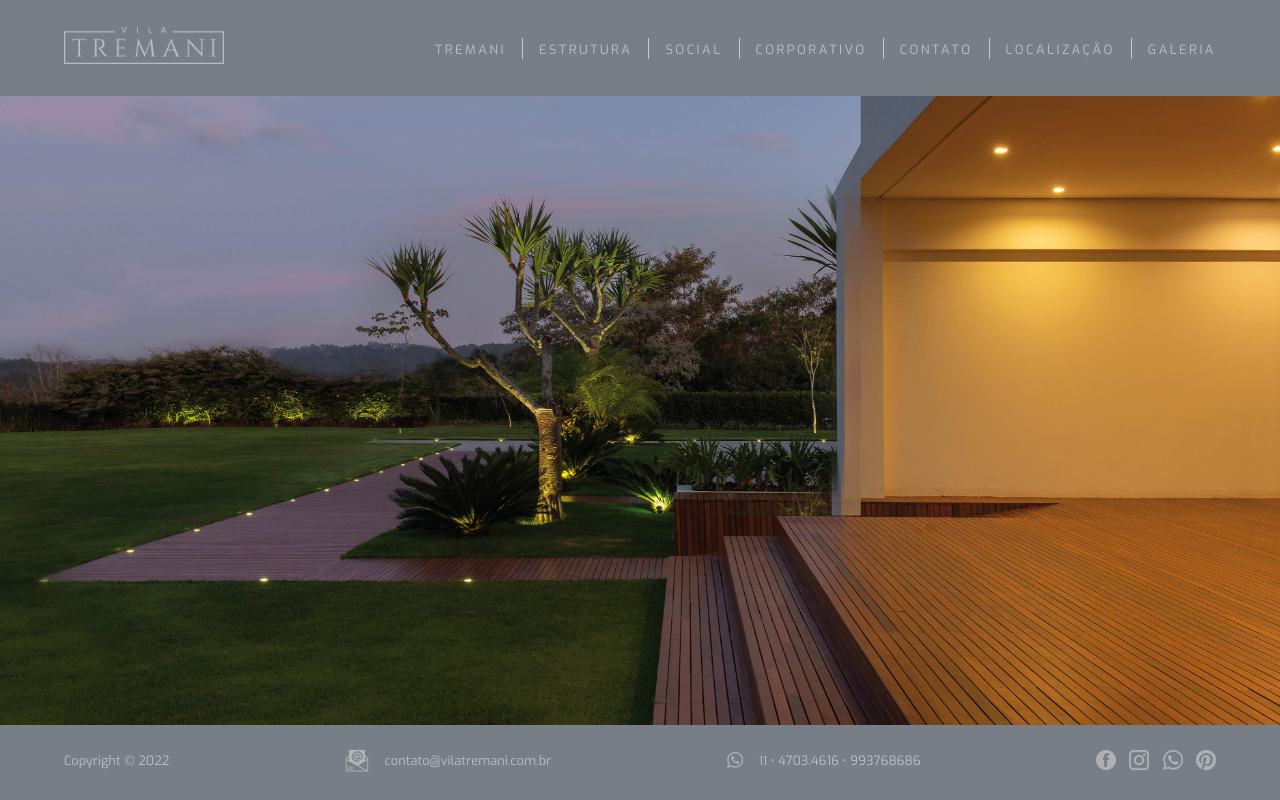
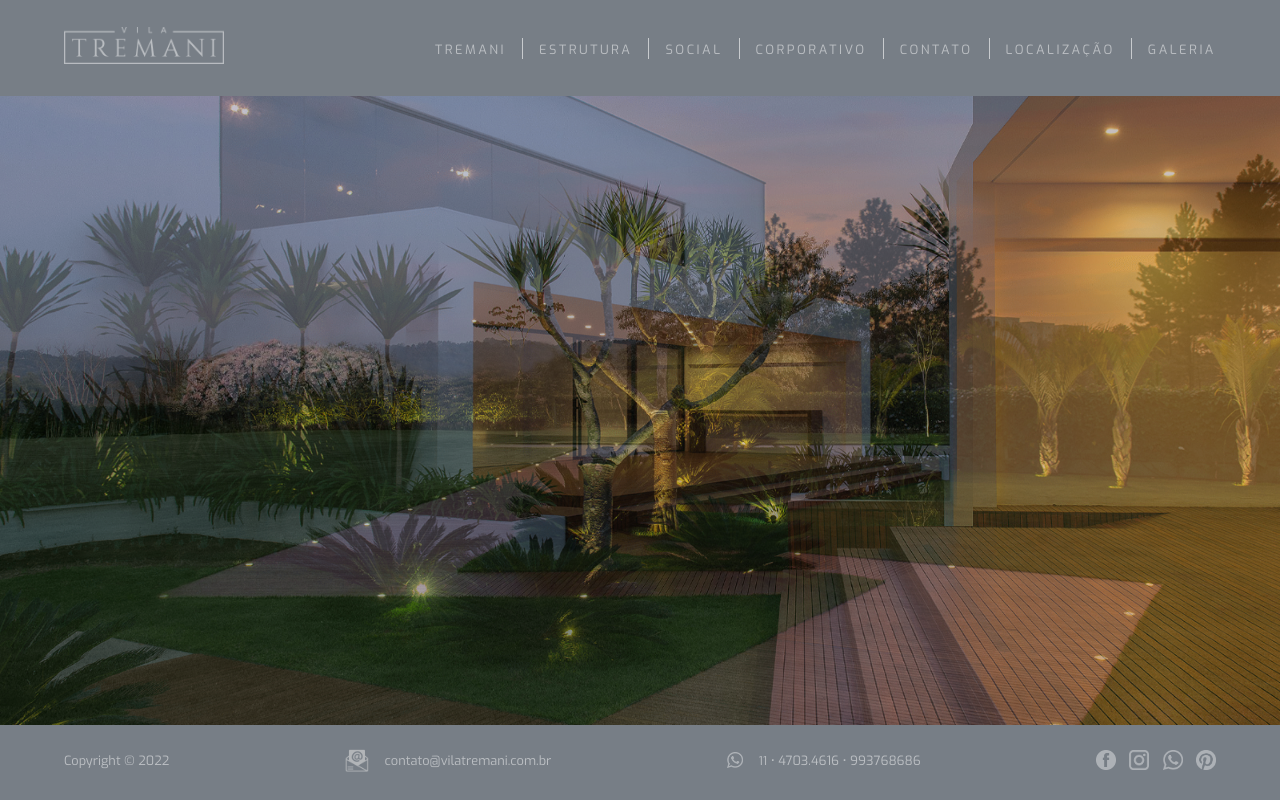
Before and after one commit to senaarth/tremani, a Next.js app: page / in a window 1280 px wide. Built offline with nearby package versions, Linux system fonts and the light colour scheme.

Commit message:
video bg

```diff
--- a/src/components/Footer/styles.ts
+++ b/src/components/Footer/styles.ts
@@ -2,6 +2,7 @@ import styled from "styled-components";
 
 export const Container = styled.div`
   width: 100%;
+  z-index: 99;
 
   display: flex;
   flex-direction: column;
--- a/src/pages/index.tsx
+++ b/src/pages/index.tsx
@@ -1,7 +1,7 @@
 import React from "react";
 import Head from "next/head";
 
-import { Container } from "../styles/Home";
+import { Container, Video } from "../styles/Home";
 
 /**
  * Home Page
@@ -24,7 +24,9 @@ export default function Home(): JSX.Element {
       <Head>
         <title>Home | Vila Tremani</title>
       </Head>
-      <img src="/images/foto1.jpg" alt="Background" />
+      <Video autoPlay muted loop>
+        <source src="/videos/movie_mobile.mp4" type="video/mp4" />
+      </Video>
     </Container>
   );
 }
--- a/src/styles/Home.ts
+++ b/src/styles/Home.ts
@@ -15,69 +15,47 @@ export const Container = styled.div`
     flex: 1;
     object-fit: cover;
   }
-`;
 
-export const Slider = styled.div`
-  width: 100vw;
-
-  position: absolute;
-  top: 0;
-  left: 0;
-
-  background: url(/images/foto1.jpg) center center no-repeat;
   background-size: cover;
 
-  /* animation: slider 60s ease-in infinite; */
+  animation: slider 36s ease-in infinite;
 
   @keyframes slider {
-    10% {
-      background: url(/images/foto1.jpg) center center no-repeat;
+    0% {
+      background: url(/images/home1.jpg) center center no-repeat;
       background-size: cover;
     }
 
-    20% {
-      background: url(/images/foto2.png) center center no-repeat;
-      background-size: cover;
-    }
-
-    30% {
-      background: url(/images/foto3.png) center center no-repeat;
-      background-size: cover;
-    }
-
-    40% {
+    25% {
       background: url(/images/foto4.png) center center no-repeat;
       background-size: cover;
     }
 
     50% {
-      background: url(/images/foto1.jpg) center center no-repeat;
+      background: url(/images/home1.jpg) center center no-repeat;
       background-size: cover;
     }
 
-    60% {
-      background: url(/images/foto2.png) center center no-repeat;
-      background-size: cover;
-    }
-
-    70% {
-      background: url(/images/foto3.png) center center no-repeat;
-      background-size: cover;
-    }
-
-    80% {
+    75% {
       background: url(/images/foto4.png) center center no-repeat;
       background-size: cover;
     }
 
-    90% {
-      background: url(/images/foto1.jpg) center center no-repeat;
-      background-size: cover;
-    }
-
     100% {
-      background: url(/images/foto2.png) center center no-repeat;
+      background: url(/images/home1.jpg) center center no-repeat;
       background-size: cover;
     }
   }
 `;
+
+export const Video = styled.video`
+  position: fixed;
+  right: 0;
+  bottom: 0;
+  min-width: 100%;
+  min-height: 100%;
+
+  @media (min-width: 768px) {
+    display: none;
+  }
+`;
```
Also changed, not shown: public/images/home1.jpg (added), 1 other file (tests, documents, lock files or other folders).
